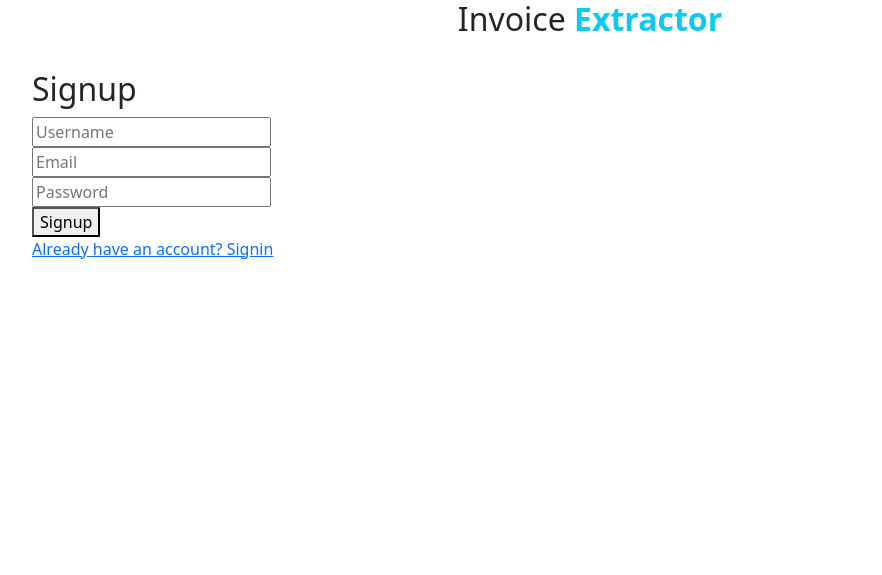
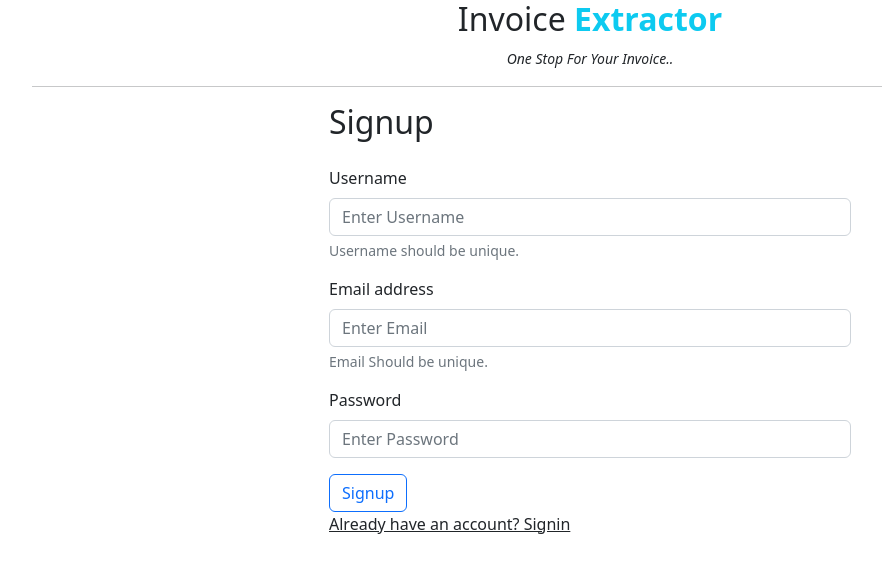
Before and after one commit to Aman3786/InvoiceExtractor, a Django app: page /signup in a window 1280 px wide. Shown: the top 575 px of the page, without its empty margins (50-932 px from the left). Run offline with Django 5.2, Linux system fonts and the light colour scheme.

Commit message:
2nd April 2025: Updated Templates html files with Bootstrap5 Style

```diff
--- a/InvoiceExtractor/templates/base.html
+++ b/InvoiceExtractor/templates/base.html
@@ -10,6 +10,8 @@
 
     {% endblock title %}
     <link href="https://cdn.jsdelivr.net/npm/bootstrap@5.2.3/dist/css/bootstrap.min.css" rel="stylesheet" integrity="sha384-rbsA2VBKQhggwzxH7pPCaAqO46MgnOM80zW1RWuH61DGLwZJEdK2Kadq2F9CUG65" crossorigin="anonymous">
+
+
   </head>
 
   <body>
@@ -19,7 +21,8 @@
                 <h2 class="text-dark">Invoice <strong class='fw-bolder text-info'>Extractor</strong>
                 </h2>
             </a>
-            <small class='text-white text-capitalize fst-italic'>One Stop for your Invoice..</small>
+            <small class='text-capitalize fst-italic'>One Stop for your Invoice..</small>
+            <hr>
         </div>
 
         {% if messages %}
--- a/InvoiceExtractor/templates/signup.html
+++ b/InvoiceExtractor/templates/signup.html
@@ -6,14 +6,29 @@
 
 {% block content %}
 
-    <h2>Signup</h2>
-    <form method="post" action={% url 'signup' %}>
-        {% csrf_token %}
-        <input type="text" name="username" placeholder="Username" required><br>
-        <input type="email" name="email" placeholder="Email" required><br>
-        <input type="password" name="password" placeholder="Password" required><br>
-        <button type="submit">Signup</button>
-    </form>
-    <a href="{% url 'signin' %}">Already have an account? Signin</a>
+    <div class="container">
+      <div class="row col-lg-6 col-md-6 col-sm-12 col-12 offset-lg-3 offset-md-3">
+        <h2 class="pb-3">Signup</h2>
+        <form method="post" action={% url 'signup' %}>
+          {% csrf_token %}
+          <div class="mb-3">
+            <label for="InputUserName" class="form-label">Username</label>
+            <input type="text" class="form-control" id="InputUserName" name="username" placeholder="Enter Username" aria-describedby="usernameHelp" required>
+            <div id="usernameHelp" class="form-text">Username should be unique.</div>
+          </div>
+          <div class="mb-3">
+            <label for="InputEmail" class="form-label">Email address</label>
+            <input type="email" class="form-control" id="InputEmail" name="email" placeholder="Enter Email" aria-describedby="emailHelp" required>
+            <div id="emailHelp" class="form-text">Email Should be unique.</div>
+          </div>
+          <div class="mb-3">
+            <label for="InputPassword" class="form-label">Password</label>
+            <input type="password" class="form-control" id="InputPassword" name="password" placeholder="Enter Password" required>
+          </div>
+          <button type="submit" class="btn btn-outline-primary">Signup</button>
+        </form>
+        <a href="{% url 'signin' %}" class="text-dark">Already have an account? Signin</a>
+      </div>
+    </div>
 
 {% endblock content %}
```
Also changed, not shown: InvoiceExtractor/templates/home.html (+24 -3 lines), InvoiceExtractor/templates/signin.html (+22 -8 lines).
